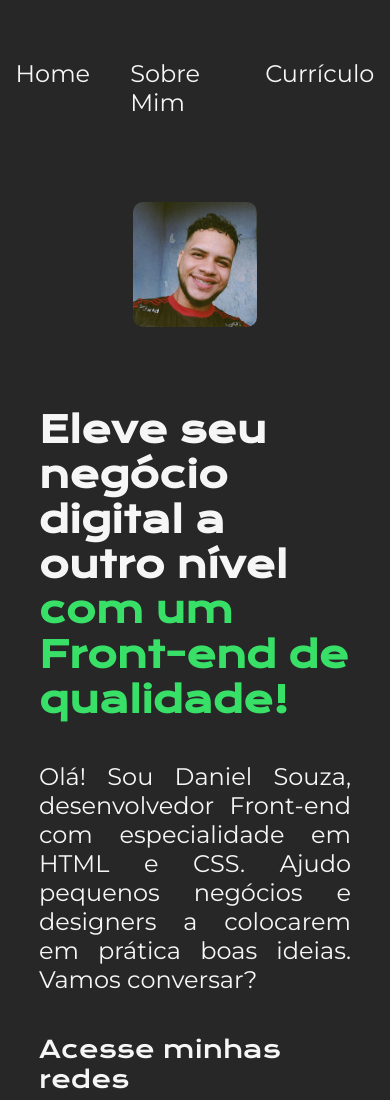
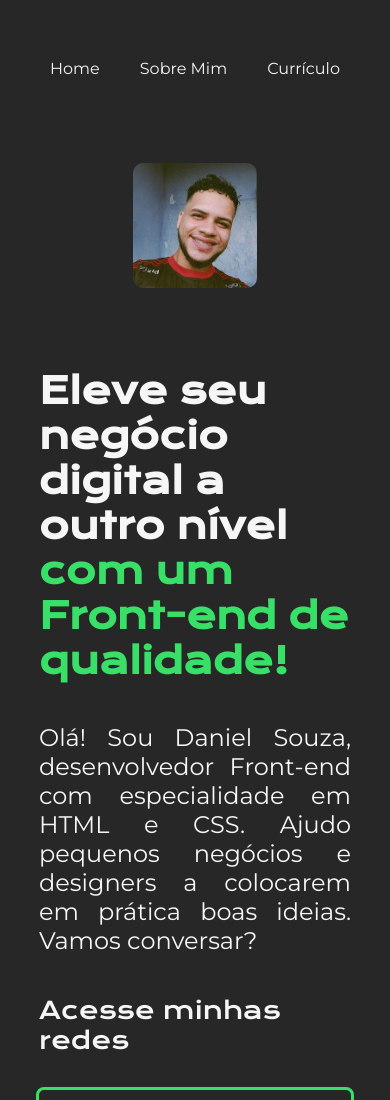
Before and after one commit to souDany/portfolio, a plain HTML site: page index.html in a window 390 px wide. Shown: the top 1100 px of the page. Drawn offline with nearby package versions, Linux system fonts and the light colour scheme.

Commit message:
Update style.css

```diff
--- a/styles/style.css
+++ b/styles/style.css
@@ -143,6 +143,9 @@ h2{
         justify-content: center;
         gap: 40px;
    }
+    .cabecalho__link{
+        font-size: 1rem;
+    }
     .apresentacao{
         flex-direction: column-reverse;
         gap: 80px;
```
